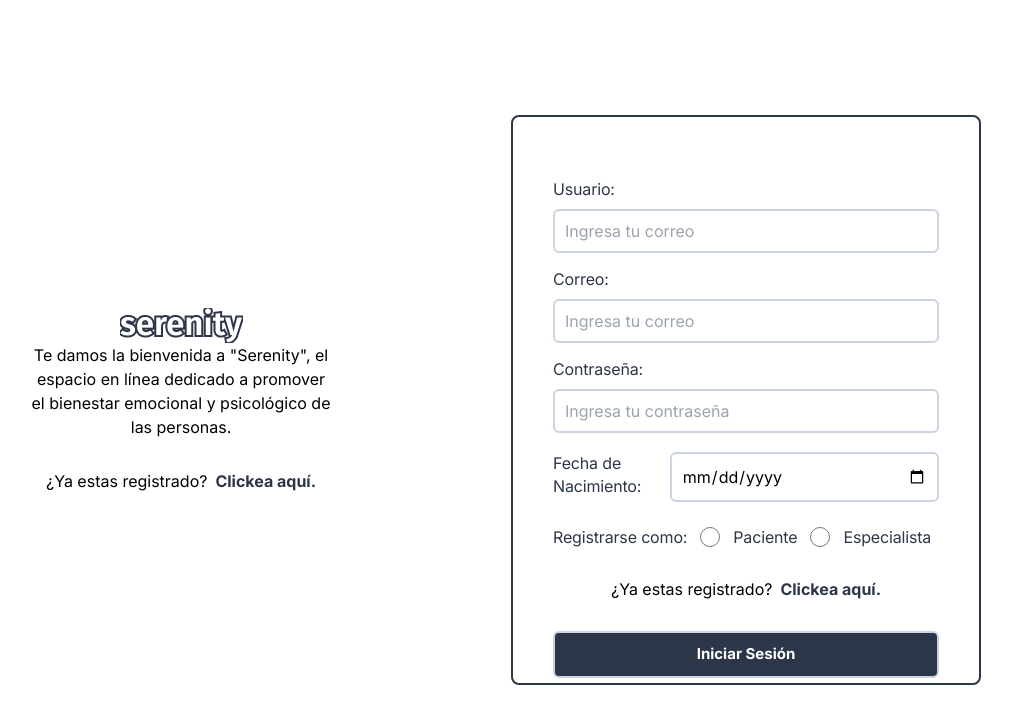
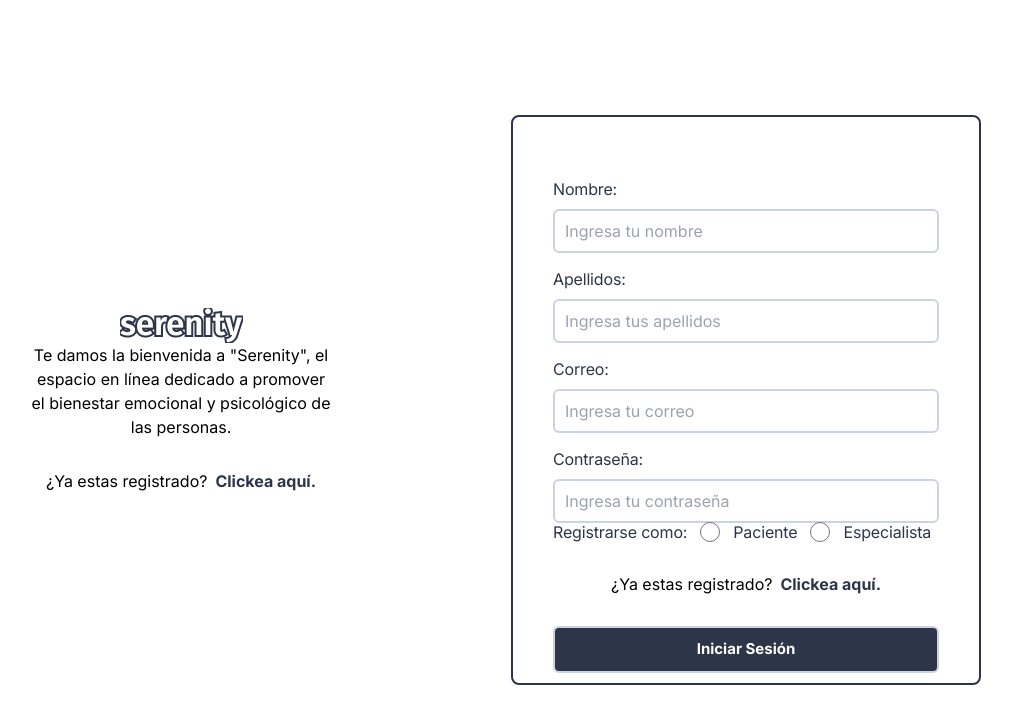
Before and after one commit to AngieCabanillas/psicologia-en-linea, a React (Vite) app in the folder frontend/: page /registro in a window 1280 px wide. Shown: the top 724 px of the page, without its empty margins (159-1171 px from the left). Built offline with nearby package versions, Linux system fonts and the light colour scheme.

Commit message:
avance del registro

```diff
--- a/frontend/src/user/registro.tsx
+++ b/frontend/src/user/registro.tsx
@@ -1,8 +1,26 @@
+import { useForm } from "react-hook-form";
+import { Link, useNavigate } from "react-router-dom";
 import logo from "/img/LogoBlanco.png";
 import "./Registro.css";
-import { Link } from "react-router-dom";
+import { RegistroResolver } from "./registro.yup";
+import { UserType } from "../shared/types/user.type";
 
 export default function RegistroUsuario() {
+  const navigate = useNavigate();
+
+  const {
+    handleSubmit,
+    control,
+    formState: { errors },
+  } = useForm<Omit<UserType, "id">>({
+    resolver: RegistroResolver,
+    mode: "all",
+    defaultValues: {
+      email: "",
+      password: "",
+    },
+  });
+
   return (
     <div className="container">
       <div className="container-forms">
@@ -26,8 +44,16 @@ export default function RegistroUsuario() {
             <img src={logo} alt="" className="logo-register block md:hidden" />
             <form action="#">
               <div className="input-field">
-                <label>Usuario:</label>
-                <input type="text" placeholder="Ingresa tu correo" required />
+                <label>Nombre:</label>
+                <input type="text" placeholder="Ingresa tu nombre" required />
+              </div>
+              <div className="input-field">
+                <label>Apellidos:</label>
+                <input
+                  type="text"
+                  placeholder="Ingresa tus apellidos"
+                  required
+                />
               </div>
               <div className="input-field">
                 <label>Correo:</label>
@@ -40,10 +66,6 @@ export default function RegistroUsuario() {
                   placeholder="Ingresa tu contraseña"
                   required
                 />
-              </div>
-              <div className="input-field" id="date">
-                <label>Fecha de Nacimiento:</label>
-                <input type="date" required />
               </div>
               <div id="type">
                 <label>Registrarse como:</label>
--- /dev/null
+++ b/frontend/src/user/registro.yup.ts
@@ -0,0 +1,16 @@
+import { yupResolver } from "@hookform/resolvers/yup";
+import yup from "../shared/yupLocale";
+import { UserType } from "../shared/types/user.type";
+
+const RegistroSchema: yup.SchemaOf<Omit<UserType, "id">> = yup.object().shape({
+  name: yup.string().required(),
+  lastName: yup.string().required(),
+  rol: yup.string().required(),
+  email: yup
+    .string()
+    .email("No tiene un formato válido")
+    .required("Esta campo es requerido"),
+  password: yup.string().required("Este campo es requerido"),
+});
+
+export const RegistroResolver = yupResolver(RegistroSchema);
```
